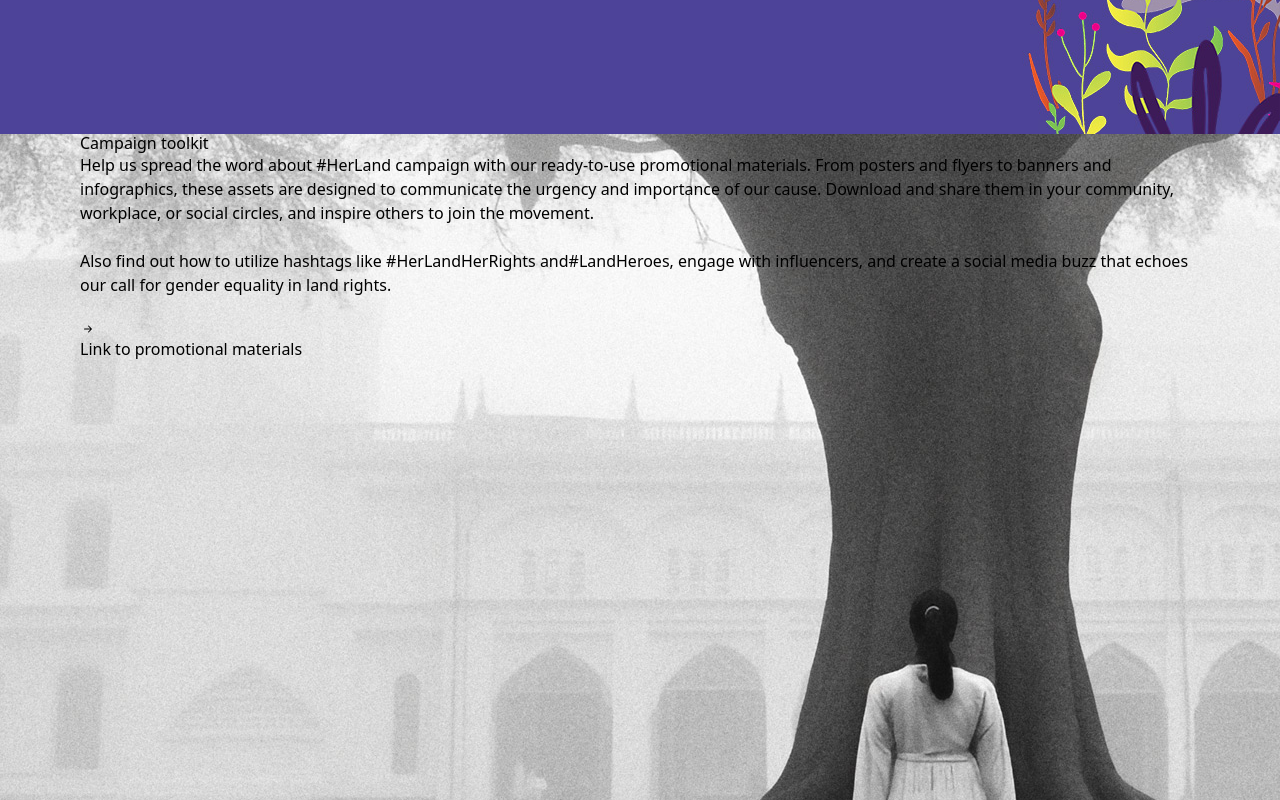
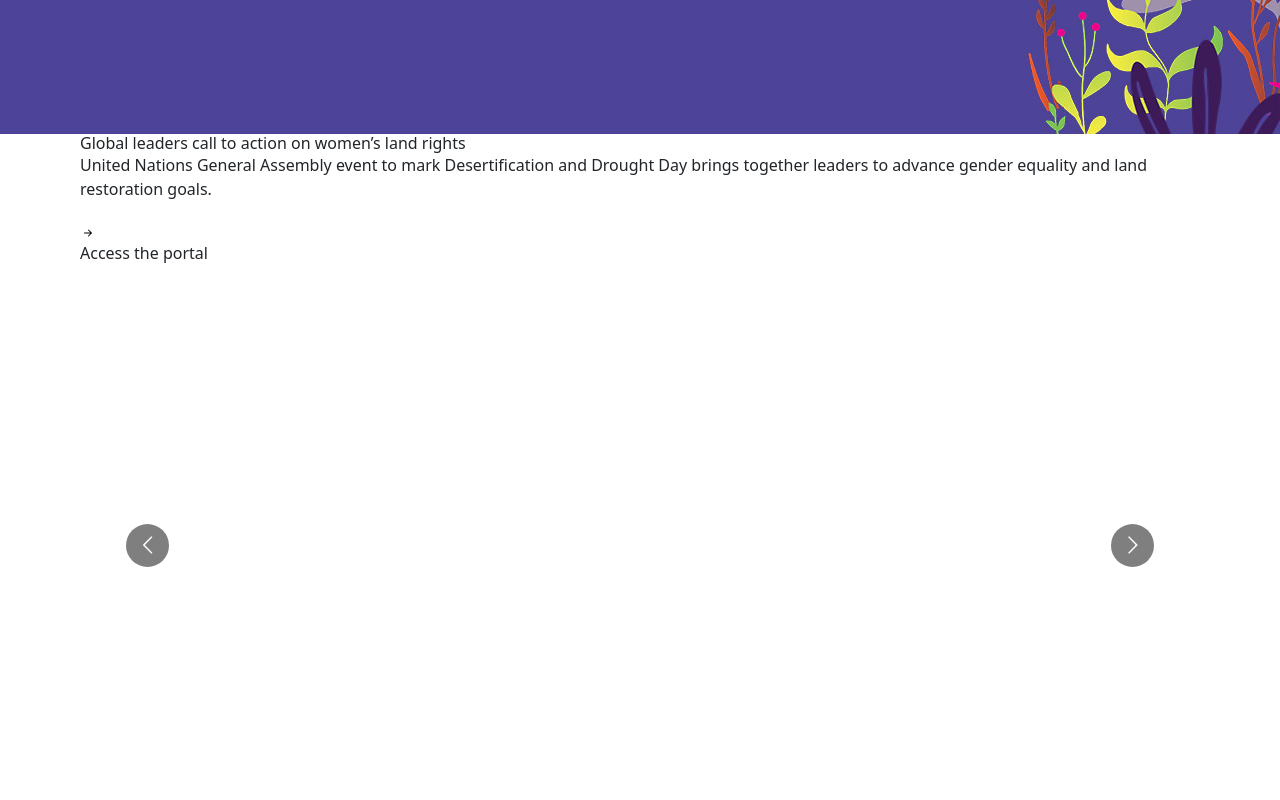
Before and after one commit to unccd/herland, a React (Vite) app: page / in a window 1280 px wide. Shown: the part 2360-3160 px from the top of the page. Built offline with nearby package versions, Linux system fonts and the light colour scheme.

Commit message:
feat: add new slides

```diff
--- a/src/Homepage.jsx
+++ b/src/Homepage.jsx
@@ -126,9 +126,9 @@ function Homepage() {
       <div className="panel unccd-logo-white">
         <HerlandCTA />
       </div>
-      {/* <div className="panel unccd-logo-white">
+      <div className="panel unccd-logo-black">
         <Pledges />
-      </div> */}
+      </div>
       <div className="panel unccd-logo-black">
         <CampaignToolkit />
       </div>
--- a/src/assets/css/Homepage.css
+++ b/src/assets/css/Homepage.css
@@ -167,11 +167,23 @@ iframe {
   padding: 0 5em;
   min-height: unset;
 }
+/* Healv3rse */
+.healverse-background {
+  background: linear-gradient(#002257, #460057);
+}
+.iframe-wrapper {
+  position: relative !important;
+}
 /* herland cta  */
 .herland-cta {
   background: url("../../static/images/call-to-action.jpg") no-repeat right center;
   background-color: #4D4399;
 }
+/* pledges */
+.pledge-card {
+   aspect-ratio: 1/1;
+ }
+
 @media only screen and (min-width: 0px) and (max-width: 640px) {
   section {
     padding: 0 1em;
@@ -195,13 +207,7 @@ iframe {
     gap: 2em;
   }
 }
-/* Healv3rse */
-.healverse-background {
-  background: linear-gradient(#002257, #460057);
-}
-.iframe-wrapper {
-  position: relative !important;
-}
+
 
 /* detect when the user is on mobile */
 @media (hover: none), (hover: on-demand) {
--- a/src/slides/CampaignToolkit/CampaignToolkit.jsx
+++ b/src/slides/CampaignToolkit/CampaignToolkit.jsx
@@ -4,7 +4,7 @@ function CampaignToolkit() {
   return (
     <section className="full-height campaign-toolkit-background grid grid-cols-12	 content-center panel-inner">
       <div className="max-sm:col-span-12 sm:col-span-12 lg:col-span-6 text-black">
-        <h2 className="max-sm:text-base sm:text-2xl md:text-3xl lg:text-3xl xl:text-5xl font-light">
+        <h2 className="max-sm:text-2xl sm:text-2xl md:text-3xl lg:text-3xl xl:text-5xl font-light">
           Campaign toolkit
         </h2>
         <p className="max-sm:text-base lg:text-base 2xl:text-2xl font-light mt-8">
@@ -18,7 +18,7 @@ function CampaignToolkit() {
         </p>
         <p className="max-sm:text-base lg:text-base 2xl:text-2xl  font-light mt-4">
           Also find out how to utilize hashtags like{" "}
-          <span className="font-bold">#HerLandHerRights</span> and
+          <span className="font-bold">#HerLandHerRights</span> and&nbsp;
           <span className="font-bold">#LandHeroes</span>, engage with
           influencers, and create a social media buzz that echoes our call for
           gender equality in land rights.
--- a/src/slides/Events/Events.jsx
+++ b/src/slides/Events/Events.jsx
@@ -2,7 +2,7 @@ import React from "react";
 
 function Events() {
   return (
-    <section className="full-height bg-gray-200 flex flex-col justify-around panel-inner">
+    <section className="full-height bg-stone-200 flex flex-col justify-around panel-inner">
       <div className="text-black mt-20">
         <h2 className="max-sm:text-2xl text-4xl font-light">Events </h2>
         <p className="max-sm:text-base text-2xl font-light mt-6">
--- a/src/slides/Healverse/Healverse.jsx
+++ b/src/slides/Healverse/Healverse.jsx
@@ -51,7 +51,7 @@ function Healverse() {
             to inspire change and healing for our planet.
           </p>
           <a
-            href="https://trello.com/b/AuQjCPfN/unccd-herland-campaign flex"
+            href="https://trello.com/b/AuQjCPfN/unccd-herland-campaign"
             target="_blank"
           >
             <div className="flex max-sm:gap-2 sm:gap-2 md:gap-5 mt-4 cursor-pointer">
--- a/src/slides/PhotoExhibition/PhotoExhibition.jsx
+++ b/src/slides/PhotoExhibition/PhotoExhibition.jsx
@@ -40,7 +40,7 @@ function PhotoExhibition(props) {
   return (
     <section className="full-height bg-white flex flex-column justify-around panel-inner">
       <div className="font-light">
-        <h2 className="max-sm:text-base sm:text-2xl md:text-3xl lg:text-3xl xl:text-4xl font-light text-black pt-32">
+        <h2 className="max-sm:text-2xl sm:text-2xl md:text-3xl lg:text-3xl xl:text-4xl font-light text-black pt-32">
           #HerLand Photo Exhibition
         </h2>
         <div className="grid grid-cols-12 text-black">
--- a/src/slides/Plegdes/Pledges.jsx
+++ b/src/slides/Plegdes/Pledges.jsx
@@ -1,9 +1,142 @@
-import React from 'react'
+import React from "react";
+import ArrowRight from "../../static/icons/arrow-right.svg";
+import Carousel from "react-multi-carousel";
 
+import "react-multi-carousel/lib/styles.css";
+function Pledge(props) {
+  const { author, authorOccupation, paragraphs } = props;
+  return (
+    <div className="pledge-card bg-violet-800 text-white grid content-between sm:p-4 md:p-8 max-sm:p-4 m-2">
+      <div>
+        {paragraphs.map((paragraph, index) => (
+          <p key={index} className="max-sm:text-sm md:text-sm mb-2">{paragraph}</p>
+        ))}
+      </div>
+      <div className="text-right">
+        <h3 className="sm:text-xl md:text-lg max-sm:text-xl">{author}</h3>
+        <h4 className="sm:text-base md:text-base font-light">{authorOccupation}</h4>
+      </div>
+    </div>
+  );
+}
 function Pledges() {
+  const carouselResponsive = {
+    desktop: {
+      breakpoint: {
+        max: 3000,
+        min: 1024,
+      },
+      items: 3,
+      partialVisibilityGutter: 40,
+    },
+    mobile: {
+      breakpoint: {
+        max: 768,
+        min: 0,
+      },
+      items: 1,
+      partialVisibilityGutter: 30,
+    },
+    tablet: {
+      breakpoint: {
+        max: 1024,
+        min: 768,
+      },
+      items: 2,
+      partialVisibilityGutter: 30,
+    },
+  };
+  const pledgesArr = [
+    {
+      author: "António Guterres",
+      authorOccupation: "United Nations Secretary General",
+      paragraphs: [
+        "We depend on land for our survival. Yet, we treat it like dirt.",
+      ],
+    },
+    {
+      author: "Ibrahim Thiaw",
+      authorOccupation: "UNCCD Executive Secretary",
+      paragraphs: [
+        "Investing in women's equal access to land is not just an act of justice.",
+        "It is an investment in our future, a commitment to the prosperity of our planet. It is an affirmation that we value not only the land beneath our feet, but the hands that work on it.",
+      ],
+    },
+    {
+      author: "Hindou Oumarou Ibrahim",
+      authorOccupation: "Indigenous leader from Chad",
+      paragraphs: [
+        "Despite our innovation, despite the determination of the women of my community to preserve ecosystems to block the desert, despite our collective efforts to save and share water, our land is dying.",
+        "Stop pledging and start putting cash on the table to help us win the most important battle of our life.",
+      ],
+    },
+    {
+      author: "António Guterres",
+      authorOccupation: "United Nations Secretary General",
+      paragraphs: [
+        "We depend on land for our survival. Yet, we treat it like dirt.",
+      ],
+    },
+    {
+      author: "Ibrahim Thiaw",
+      authorOccupation: "UNCCD Executive Secretary",
+      paragraphs: [
+        "Investing in women's equal access to land is not just an act of justice.",
+        "It is an investment in our future, a commitment to the prosperity of our planet. It is an affirmation that we value not only the land beneath our feet, but the hands that work on it.",
+      ],
+    },
+    {
+      author: "Hindou Oumarou Ibrahim",
+      authorOccupation: "Indigenous leader from Chad",
+      paragraphs: [
+        "Despite our innovation, despite the determination of the women of my community to preserve ecosystems to block the desert, despite our collective efforts to save and share water, our land is dying.",
+        "Stop pledging and start putting cash on the table to help us win the most important battle of our life.",
+      ],
+    },
+  ];
+
   return (
-    <section className='panel-inner bg-amber-500'>Pledges</section>
-  )
+    <section className="panel-inner grid grid-cols-12 items-center  bg-white">
+      <div className="col-span-12 grid grid-cols-12 gap-4   mt-10 max-sm:mt-12 mb-32 max-sm:mb-50">
+        <div className="col-span-12">
+          <h2 className="max-sm:text-xl sm:text-2xl md:text-2xl lg:text-3xl xl:text-4xl lg:my-16 md:mt-32">
+            Global leaders call to action on women’s land rights{" "}
+          </h2>
+          <p className="font-light mt-6 max-sm:text-base sm:text-xl">
+            United Nations General Assembly event to mark Desertification and
+            Drought Day brings together leaders to advance gender equality and
+            land restoration goals.{" "}
+          </p>
+          <a href="" target="_blank">
+            <div className="flex max-sm:gap-2 sm:gap-2 md:gap-5 mt-4 cursor-pointer text-violet-700">
+              <img src={ArrowRight} className="icon scale-150" />
+              <p className="font-bold m-0">Access the portal</p>
+            </div>
+          </a>
+        </div>
+        <div className="col-span-12">
+          <Carousel
+            arrows
+            draggable
+            infinite
+            keyBoardControl
+            responsive={carouselResponsive}
+            slidesToSlide={1}
+            swipeable
+          >
+            {pledgesArr.map((pledge, index) => (
+              <Pledge
+                key={index}
+                author={pledge.author}
+                authorOccupation={pledge.authorOccupation}
+                paragraphs={pledge.paragraphs}
+              />
+            ))}
+          </Carousel>
+        </div>
+      </div>
+    </section>
+  );
 }
 
-export default Pledges
+export default Pledges;
--- a/src/slides/VirtualExhibition/VirtualExhibition.jsx
+++ b/src/slides/VirtualExhibition/VirtualExhibition.jsx
@@ -7,7 +7,7 @@ function VirtualExhibition() {
     <section className="bg-white panel-inner grid grid-cols-2 gap- h-full">
       <div className="lg:col-span-1  flex items-center sm:col-span-2 max-sm:col-span-2">
         <div className="font-light mt-32 md:mr-16 sm:mr-4 max-sm:mr-0">
-          <h2 className="sm:text-2xl xs:text-3xl md:text-4xl lg:text-5xl  max-xs:text-2xl font-light  ">
+          <h2 className="sm:text-2xl xs:text-3xl md:text-4xl lg:text-5xl  max-sm:text-2xl font-light  ">
             Interactive virtual exhibition
           </h2>
           <p className="max-sm:text-base lg:text-base 2xl:text-2xl  text-gray-700  mt-8">
```
Also changed, not shown: src/slides/CampaignVideo/CampaignVideo.jsx (+7 -7 lines), src/slides/HerlandCTA/HerlandCTA.jsx (+9 -10 lines).
